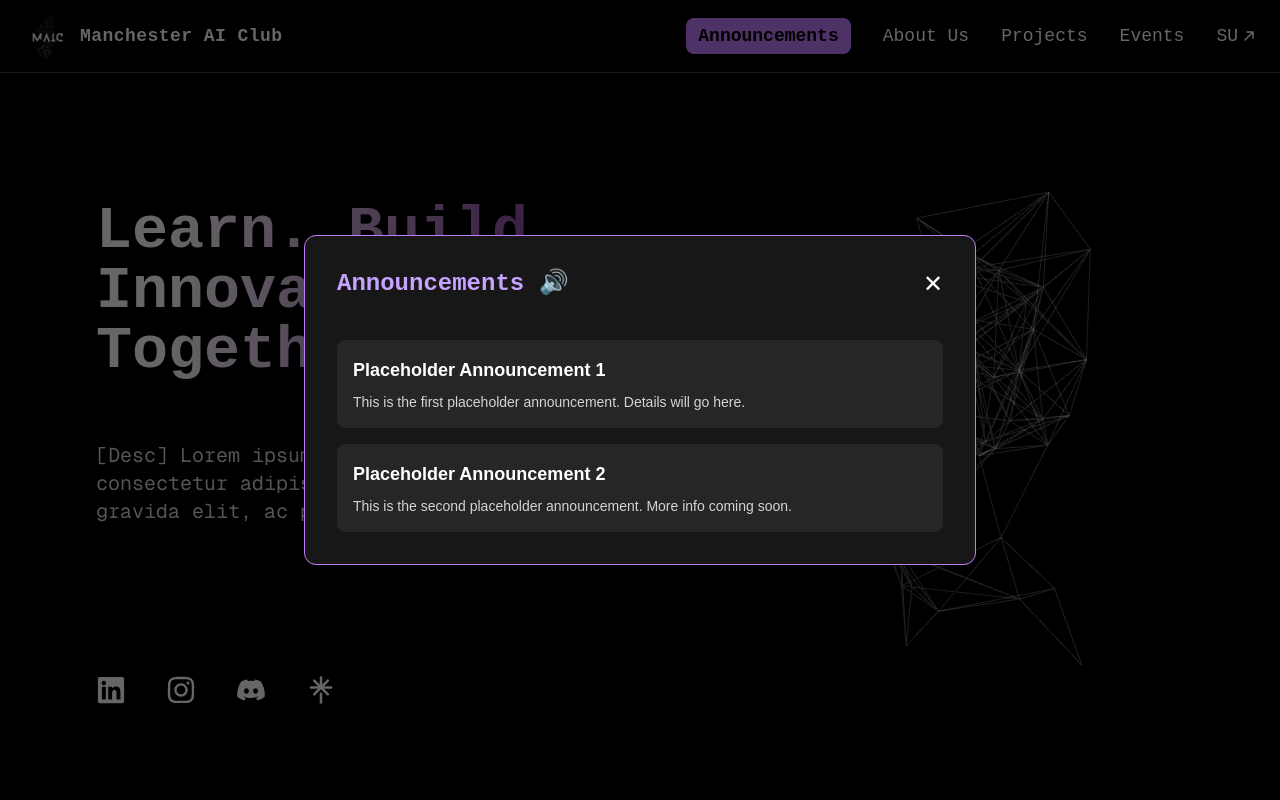
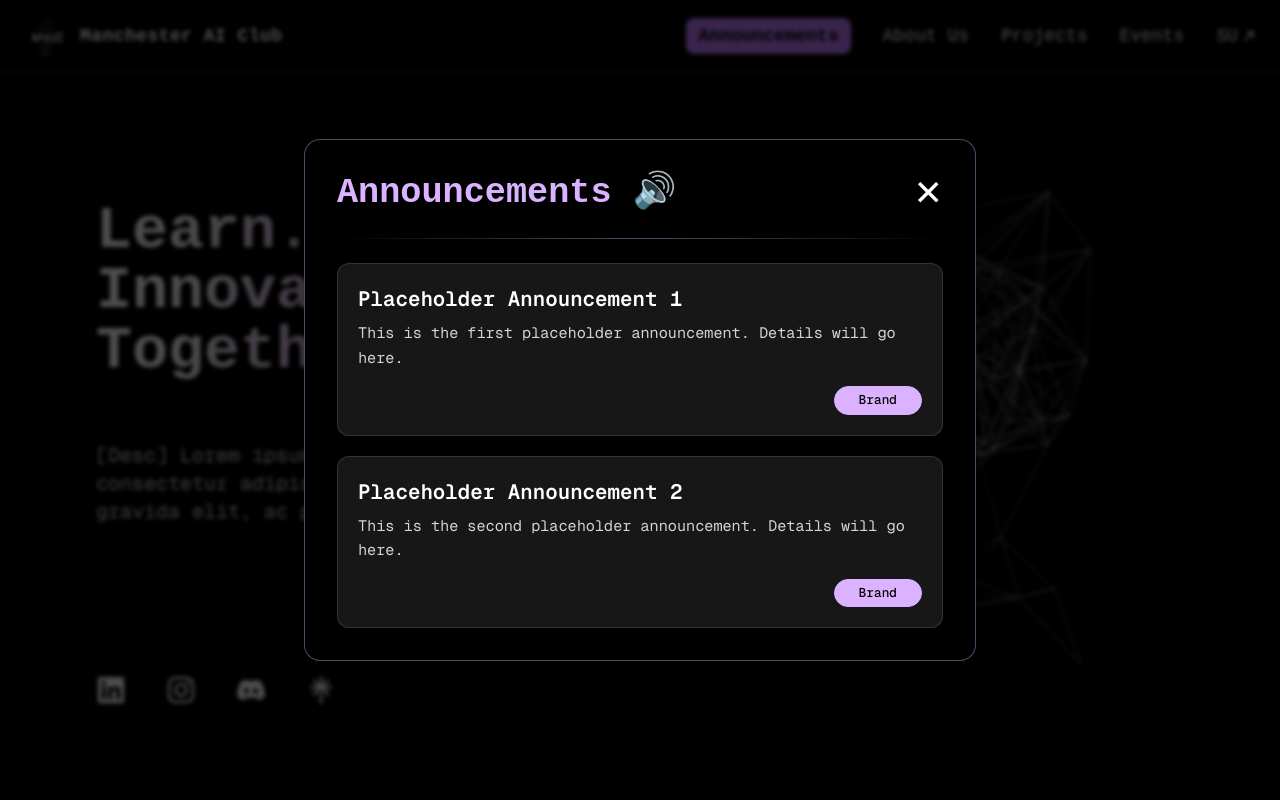
Before and after one commit to Manchester-AI-Club/maic_website, a Next.js app in the folder maic_website/: page / in a window 1280 px wide. Both pictures are taken after a click on the button "Announcements". Shown: the top 800 px of the page. Built offline with nearby package versions, Linux system fonts and the light colour scheme; no server answers; the database is empty; a web font is replaced by a local one.

Commit message:
announcements design v2

```diff
--- a/maic_website/app/components/Nav.tsx
+++ b/maic_website/app/components/Nav.tsx
@@ -165,44 +165,105 @@ export default function Nav() {
 
       {/* Announcements Modal */}
       {showAnnouncements && (
-        <div className="fixed inset-0 flex items-center justify-center ">
+        <div className="fixed inset-0 flex items-center justify-center z-50">
           {/* Modal Backdrop */}
           <div
-            className="absolute inset-0 bg-black/60"
+            className="absolute inset-0 bg-black/70 backdrop-blur-[2px]"
             onClick={() => setShowAnnouncements(false)}
           ></div>
+
           {/* Modal Content */}
-          <div className="w-[90%] max-w-sm  md:max-w-lg  lg:max-w-2xl relative bg-neutral-900 rounded-xl shadow-2xl p-8  mx-auto flex flex-col gap-6 border border-purple-400">
-            <div className="flex items-center justify-between mb-4">
-              <h2 className="text-2xl font-bold text-[#C5A3FF] font-kode">
+          <div
+            className="relative w-[92%] max-w-sm md:max-w-lg lg:max-w-2xl
+                 bg-black rounded-2xl shadow-xl border border-purple-300/40
+                 p-6 md:p-8 mx-auto flex flex-col gap-6"
+          >
+            {/* Header */}
+            <div className="flex items-center justify-between">
+              <h2 className="text-2xl md:text-3xl lg:text-[2.2rem] font-bold text-purple-300 font-kode drop-shadow">
                 Announcements 🔊
               </h2>
+
               <button
                 onClick={() => setShowAnnouncements(false)}
-                className="text-white text-2xl leading-none cursor-pointer"
+                className="text-white text-2xl md:text-3xl lg:text-[2.2rem] hover:text-purple-300 transition cursor-pointer"
                 aria-label="Close announcements"
               >
                 ✕
               </button>
             </div>
-            <div className="flex flex-col gap-4">
-              <div className="bg-neutral-800 rounded-lg p-4">
-                <h3 className="text-lg font-semibold text-white mb-2">
+
+            {/* Divider */}
+            <div className="w-full h-px bg-gradient-to-r from-transparent via-purple-300/40 to-transparent"></div>
+
+            {/* Cards */}
+            <div className="flex flex-col gap-5">
+              {/* Announcement Card */}
+              <div
+                className="bg-neutral-900 border border-neutral-700/70 rounded-xl p-5
+                        shadow-lg hover:shadow-purple-300/20 transition-all duration-300
+                        hover:border-purple-300/40 group"
+              >
+                <h3 className="text-lg md:text-xl lg:text-[1.3rem] font-semibold text-white mb-2 font-mono">
                   Placeholder Announcement 1
                 </h3>
-                <p className="text-sm text-neutral-300">
+
+                <p className="font-mono text-sm md:text-base lg:text-[0.95rem] text-neutral-300 leading-relaxed mb-4">
                   This is the first placeholder announcement. Details will go
                   here.
                 </p>
+
+                <div className="flex justify-end">
+                  <a
+                    href="https://example.com"
+                    target="_blank"
+                    rel="noopener noreferrer"
+                    className="font-mono font-medium bg-purple-300 text-black
+                         border border-purple-300 rounded-full
+                         text-xs md:text-sm lg:text-[0.8rem]
+                         px-4 md:px-6 py-1
+                         transition-all duration-200
+                         hover:bg-purple-200 hover:border-purple-200
+                         hover:shadow-[0_0_10px_rgba(197,163,255,0.5)] hover:-translate-y-0.5
+                         cursor-pointer"
+                  >
+                    Brand
+                  </a>
+                </div>
               </div>
-              <div className="bg-neutral-800 rounded-lg p-4">
-                <h3 className="text-lg font-semibold text-white mb-2">
+
+              {/* Announcement Card 2 */}
+              <div
+                className="bg-neutral-900 border border-neutral-700/70 rounded-xl p-5
+                        shadow-lg hover:shadow-purple-300/20 transition-all duration-300
+                        hover:border-purple-300/40 group"
+              >
+                <h3 className="text-lg md:text-xl lg:text-[1.3rem] font-semibold text-white mb-2 font-mono">
                   Placeholder Announcement 2
                 </h3>
-                <p className="text-sm text-neutral-300">
-                  This is the second placeholder announcement. More info coming
-                  soon.
+
+                <p className="font-mono text-sm md:text-base lg:text-[0.95rem] text-neutral-300 leading-relaxed mb-4">
+                  This is the second placeholder announcement. Details will go
+                  here.
                 </p>
+
+                <div className="flex justify-end">
+                  <a
+                    href="https://example.com"
+                    target="_blank"
+                    rel="noopener noreferrer"
+                    className="font-mono font-medium bg-purple-300 text-black
+                         border border-purple-300 rounded-full
+                         text-xs md:text-sm lg:text-[0.8rem]
+                         px-4 md:px-6 py-1
+                         transition-all duration-200
+                         hover:bg-purple-200 hover:border-purple-200
+                         hover:shadow-[0_0_10px_rgba(197,163,255,0.5)] hover:-translate-y-0.5
+                         cursor-pointer"
+                  >
+                    Brand
+                  </a>
+                </div>
               </div>
             </div>
           </div>
```
